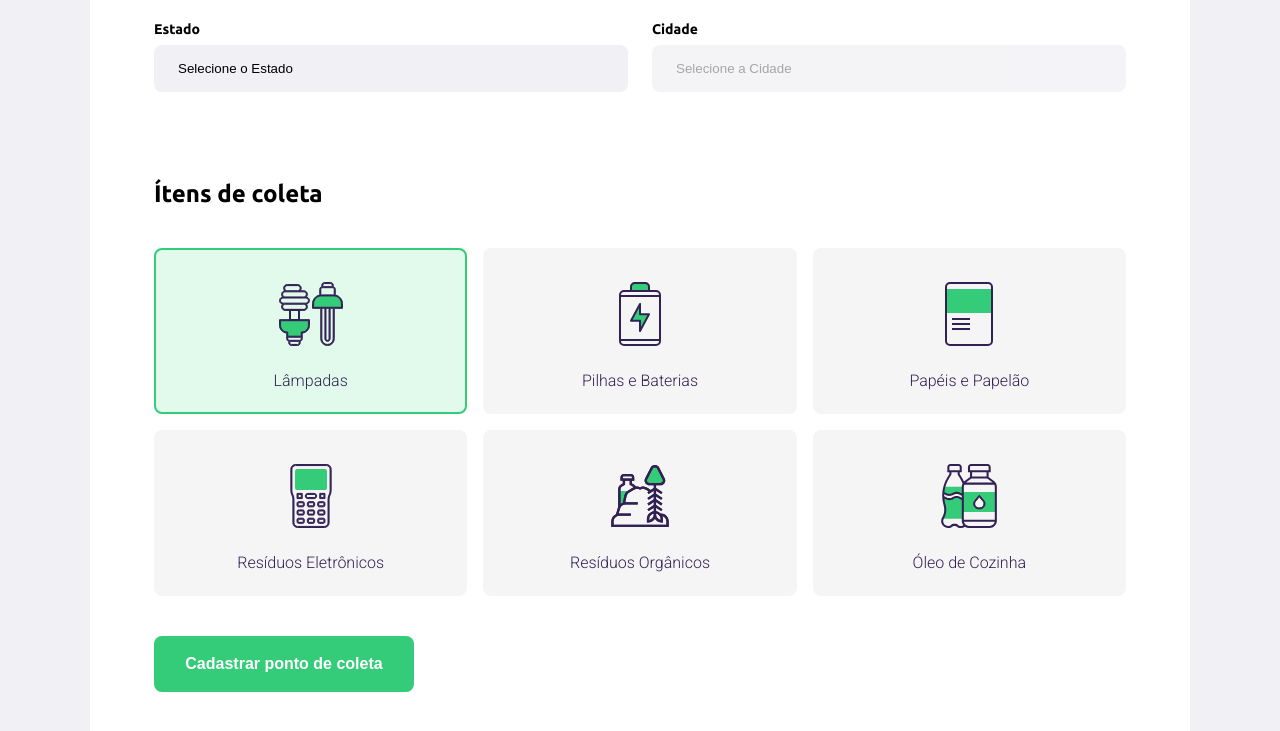
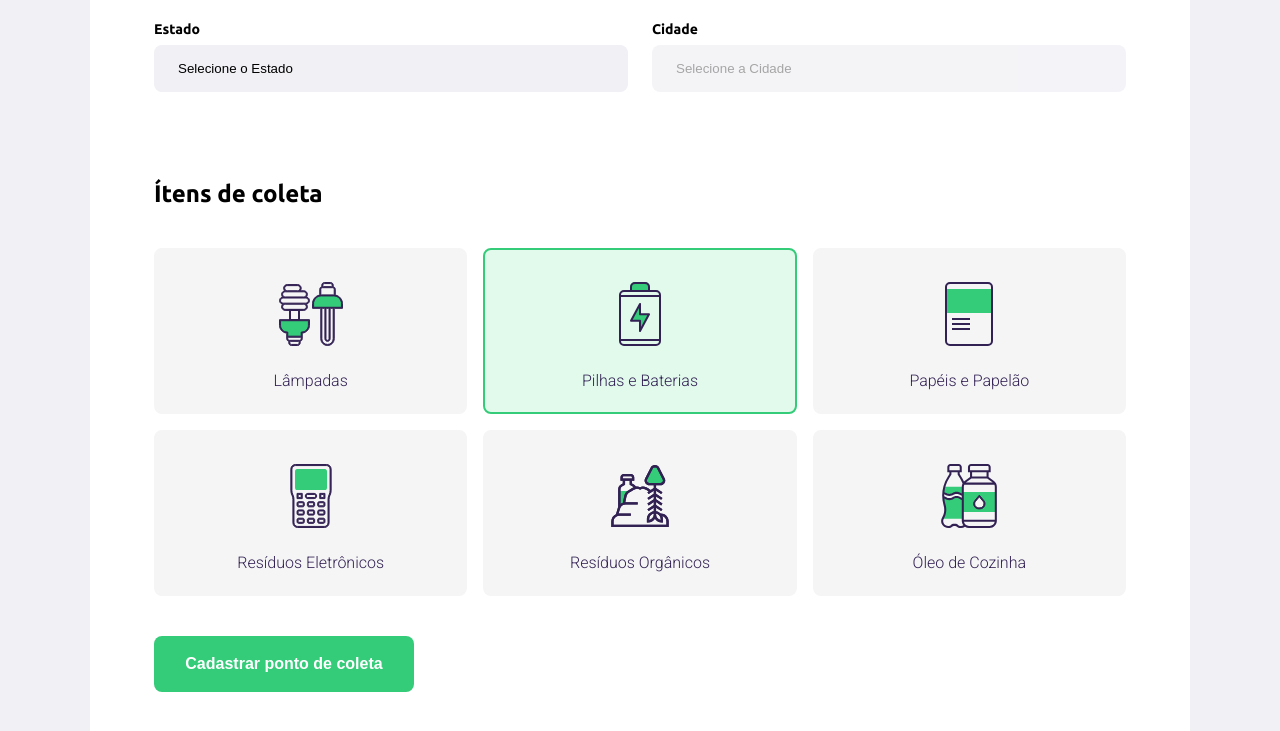
Before and after one commit to gabifc/Ecoleta-Marketplace, a plain HTML site: page creat-point.html in a window 1280 px wide. Both pictures are taken after a click on the item "Pilhas e Baterias". Shown: the part 581-1312 px from the top of the page. Drawn offline with Linux system fonts and the light colour scheme; no server answers.

Commit message:
items de coleta função selected

```diff
--- a/Javascript/Creat-point.js
+++ b/Javascript/Creat-point.js
@@ -116,8 +116,24 @@ document
 
 
 // ****** ITENS DE COLETA ******
+
 // pegar todos os lis
-const itemsToCollect = document.querySelectorAll("items-grid li")
-for (const items of itemsToCollect) {
-    items.
+const itemsToCollect = document.querySelectorAll(".items-grid li")
+for (const item of itemsToCollect) {
+    item.addEventListener("click", handleSelectedItem)
 }
+
+// Função que seleciona e remove seleção das imagens no form.
+function handleSelectedItem(event) {
+    // console.log(event.target) // ao clicar ele pega a img separada do spam, preciso corrigir no css.
+   // console.log(event.target.dataset.id) // retorna o ida já que eu usei o data-id la no html. Agora ele consigo armazer em uma variavel.
+   // vou armazenar a li em uma variavel
+   const itemLi = event.target
+   // armazenar li com id em outra variavel
+    const itemId = itemLi.dataset.id
+    // feito isso, vou no html e removo a class selected pq eu vou criar outra com o javascript.
+
+    // add e remover classes no LI do HTML com JS
+    itemLi.classList.toggle("selected")
+
+}
--- a/creat-point.html
+++ b/creat-point.html
@@ -79,7 +79,7 @@
                 </legend>
 
                 <div class="items-grid">
-                    <li data-id="1" class="selected">
+                    <li data-id="1"> <!--aqui tinha class selected-->
                         <img src="assets/icones/lampadas.svg" alt="ilustração de Lâmpadas">
                         <span>Lâmpadas</span>
                     </li>
--- a/styles/creat-point.css
+++ b/styles/creat-point.css
@@ -151,3 +151,11 @@ form button:hover {
     border: 2px solid #34cb79;
 
 }
+
+/* seleciono a img e o span e removo os eventos de point para a função handleSelectedItem
+quando eu clicar ele me trz o li inteiro e não só a img ou o spam*/
+
+.items-grid li img,
+.items-grid li span {
+    pointer-events: none;
+}
```
